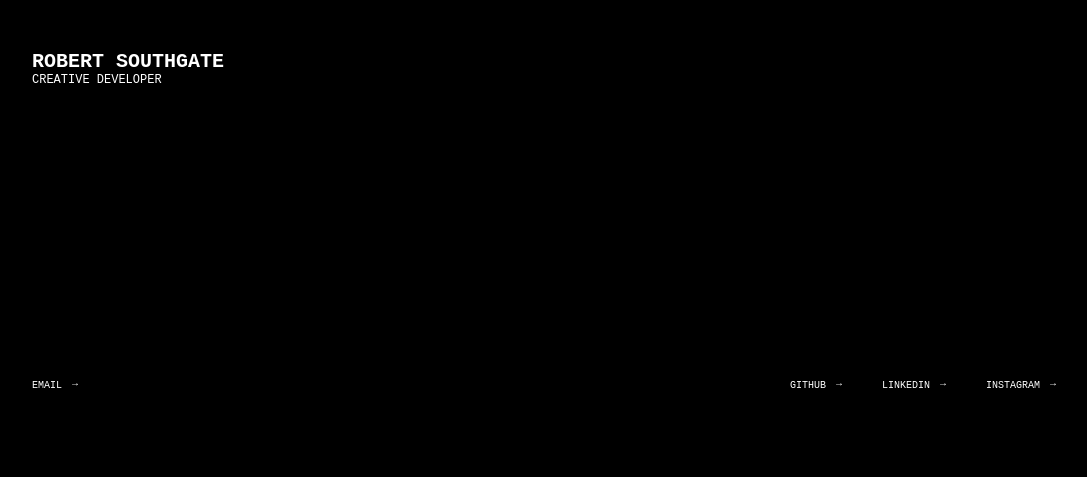
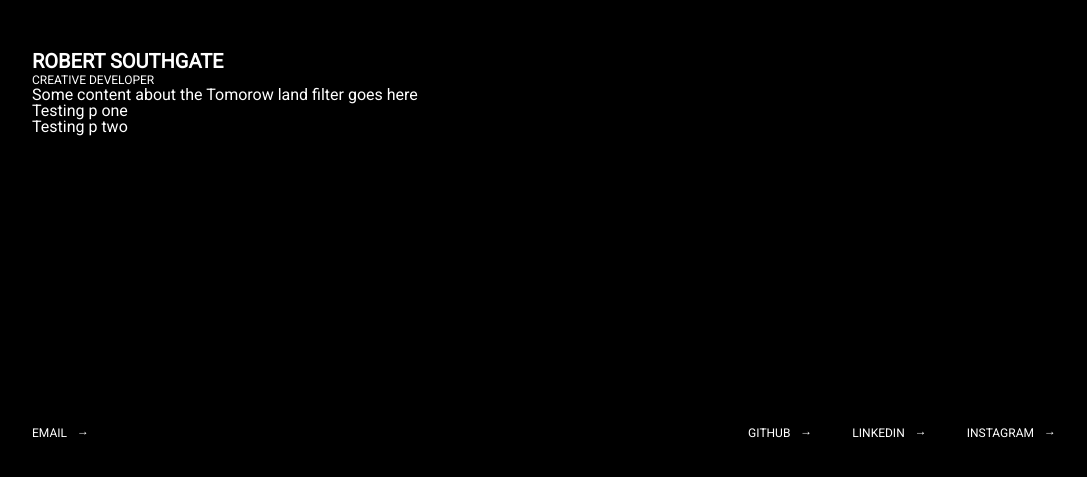
Before and after one commit to robsouthgate4/portfolio_v2, a Jekyll site: the page built from _ar_effects/tomorrowland.md, in a window 1280 px wide. Shown: the top 477 px of the page, without its empty margins (96-1183 px from the left). Built offline with Jekyll 4.4.1, drawn with Linux system fonts in a browser that asks for light colours; some web fonts are replaced.

Commit message:
Adding test

```diff
--- a/_ar_effects/tomorrowland.md
+++ b/_ar_effects/tomorrowland.md
@@ -3,6 +3,19 @@
 layout: ar_effects
 headline: Blah
 type: Instagram Fiter
+tech: GLSL, JS, Spark AR
+hereImg: ''
 ---
 
 Some content about the Tomorow land filter goes here
+
+<div>
+    <p>
+        Testing p one
+    </p>
+</div>
+<div>
+    <p>
+        Testing p two
+    </p>
+</div>
--- /dev/null
+++ b/_includes/2col.html
@@ -0,0 +1,2 @@
+<div></div>
+<div></div>
--- a/_layouts/ar_effects.html
+++ b/_layouts/ar_effects.html
@@ -8,10 +8,8 @@
 
 		{% include header.html %}
 
-		<div class="hero">
 
-		</div>
-
+        {{ content }}
 
 
         {% include footer.html %}
--- a/_layouts/content_list.html
+++ b/_layouts/content_list.html
@@ -16,6 +16,7 @@
                                     <div class="content-text">
                                             <h2>{{ areffect.title }}</h2>
                                             <h3>{{ areffect.type }}</h3>
+                                            <h3 class="tech">[ {{ areffect.tech }} ]</h3>
                                         </div>
                                     <div class="content-mobile-gallery">
                                         <img src="/assets/images/iphone/tomorrowland-phone-1.png" alt="">
--- a/_layouts/project_detail.html
+++ b/_layouts/project_detail.html
@@ -4,6 +4,8 @@
 
 <body>
 
+    {{content}}
+
 </body>
 
 </html>
--- a/_scss/_components.scss
+++ b/_scss/_components.scss
@@ -7,3 +7,11 @@
         outline: 1px solid rgb(73, 242, 87);
     }
 }
+
+.content-preview {
+    transition: 0.25s;
+    &:hover {
+        transition: 0.25s;
+        opacity: 0.5;
+    }
+}
--- a/_scss/_fonts.scss
+++ b/_scss/_fonts.scss
@@ -18,13 +18,17 @@
     }
 }
 
+// h3 {
+//     font-family: 'Abel', sans-serif;
+//     letter-spacing: 1px;
+// }
+
 a {
     color: white;
     text-decoration: none;
     text-transform: uppercase;
-    font-size: 10px;
+    font-size: 12px;
     line-height: 17px;
-    font-family: 'PT Mono', monospace;
 }
 
 .content-preview {
@@ -37,13 +41,18 @@
     .content-text {
         text-transform: uppercase;
         h2 {
-            font-size: 30px;
+            font-size: 25px;
             font-weight: bold;
             line-height: 46px;
         }
         h3 {
             font-size: 15px;
-            line-height: 14px;
+            line-height: 13px;
+            margin-bottom: 10px;
+            &.tech {
+                font-family: 'Abel';
+                font-size: 13px;
+            }
         }
         @media screen and (max-width: 768px) {
             h2 {
```
